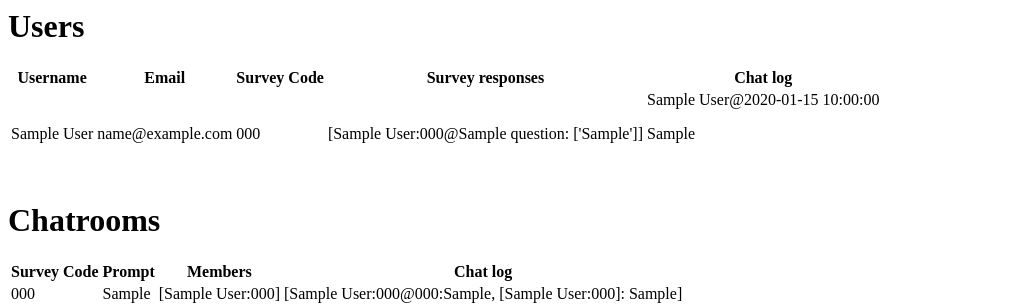
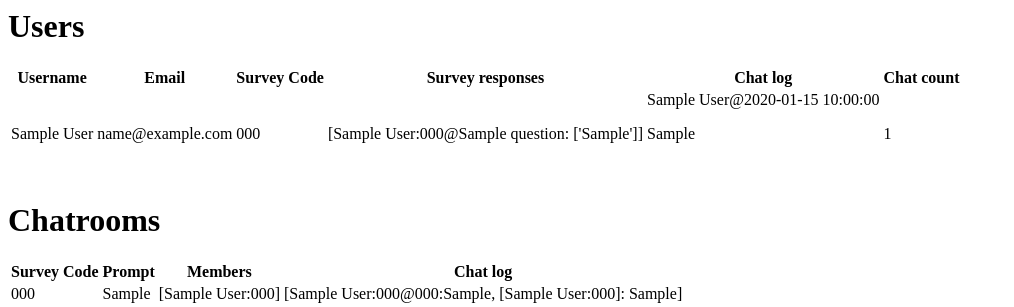
Before and after one commit to BYU-PCCL/depolarizing-chatroom, a Flask app: page /admin in a window 1280 px wide. Shown: the top 307 px of the page, without its empty margins (0-1014 px from the left). Run offline with Flask 2, Linux system fonts and the light colour scheme; the visitor is signed in with stand-in values (Sample User, id 1); tables that the repository leaves empty hold one stand-in row (values such as "Sample post").

Commit message:
test message count

```diff
--- a/templates/tables/users.html
+++ b/templates/tables/users.html
@@ -6,6 +6,7 @@
     <th>Survey Code</th>
     <th>Survey responses</th>
     <th>Chat log</th>
+    <th>Chat count</th>
   </tr>
   <tr>
   {% for row in data['users'] %}
@@ -14,6 +15,7 @@
     <td>{{row.code}}</td>
     <td>{{row.responses}}</td>
     <td>{% include "tables/chatlog.html" %}</td>
+    <td>{{ row.msg_count }}</td>
   {%endfor%}
   </tr>
 </table>
```
